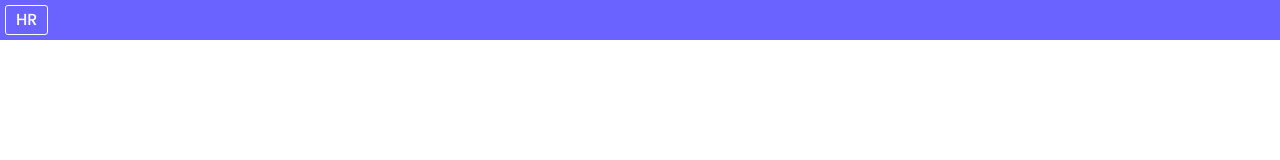
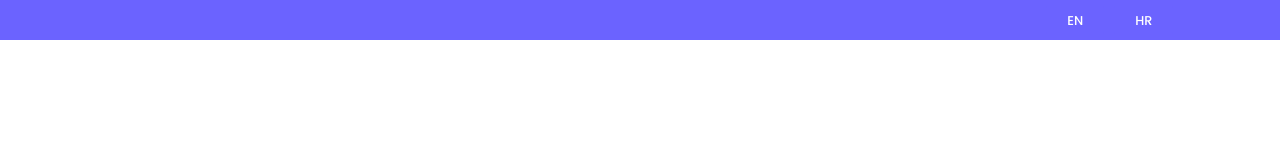
Before and after one commit to dsvjetl/uhp-whos-your-governor, a Vue app: page / in a window 1280 px wide. Shown: the top 160 px of the page. Built offline with nearby package versions, Linux system fonts and the light colour scheme; the HTML template or start-up script is replaced by a standard one.

Commit message:
add header lang switch buttons

```diff
--- a/src/components/blocks/AppHeader.vue
+++ b/src/components/blocks/AppHeader.vue
@@ -1,8 +1,16 @@
 <template>
   <header class="co-app-header">
-    <AppButton>
-      <span class="u-4">HR</span>
-    </AppButton>
+    <div class="left">
+
+    </div>
+    <div class="right">
+      <AppButton class="lang-button">
+        <span class="u-5">EN</span>
+      </AppButton>
+      <AppButton class="lang-button">
+        <span class="u-5">HR</span>
+      </AppButton>
+    </div>
   </header>
 </template>
 
@@ -10,8 +18,9 @@
   import Vue from 'vue';
   import { Component } from 'vue-property-decorator';
   import AppButton from '@/components/elements/AppButton.vue';
+
   @Component({
-    components: { AppButton }
+    components: { AppButton },
   })
   export default class AppHeader extends Vue {
 
@@ -20,11 +29,31 @@
 
 <style lang="scss" scoped>
   .co-app-header {
+    display: flex;
     position: absolute;
     top: 0;
     left: 0;
     width: 100%;
     background-color: $main;
-    padding: 5px;
+    padding: 5px 0;
+
+    .left, .right {
+      flex: 1;
+    }
+
+    .right {
+      text-align: right;
+      padding-right: percentage(2 / 24);
+    }
+
+    .left {
+      padding-left: percentage(5 / 24);
+    }
+
+    .lang-button {
+      &:first-of-type {
+        margin-right: 10px;
+      }
+    }
   }
 </style>
--- a/src/components/elements/AppButton.vue
+++ b/src/components/elements/AppButton.vue
@@ -16,10 +16,20 @@
 
 <style lang="scss" scoped>
   .co-app-button {
-    border: 1px solid $white;
+    border: 1px solid transparent;
     border-radius: 3px;
-    padding: 5px 10px;
+    padding: 5px 20px;
     background-color: $main;
     color: $white;
+    @include transition-transform;
+
+    &:hover {
+      cursor: pointer;
+      transform: scale(1.05);
+    }
+
+    &.is-active {
+      border: 1px solid $white;
+    }
   }
 </style>
--- a/src/scss/_headings.scss
+++ b/src/scss/_headings.scss
@@ -13,3 +13,7 @@
 .u-4 {
   font-size: clamp(1rem, 1.2vw, 1.5rem);
 }
+
+.u-5 {
+  font-size: clamp(.7rem, 1vw, 1.1rem);
+}
--- /dev/null
+++ b/src/scss/_mixins.scss
@@ -0,0 +1,3 @@
+@mixin transition-transform {
+  transition: transform .2s ease-in-out;
+}
--- a/src/scss/index.scss
+++ b/src/scss/index.scss
@@ -1,8 +1,8 @@
 // node modules imports
 @import "~normalize.css";
 
-
 // local partials imports
 @import "font";
+@import "mixins";
 @import "colors";
 @import "headings";
```
